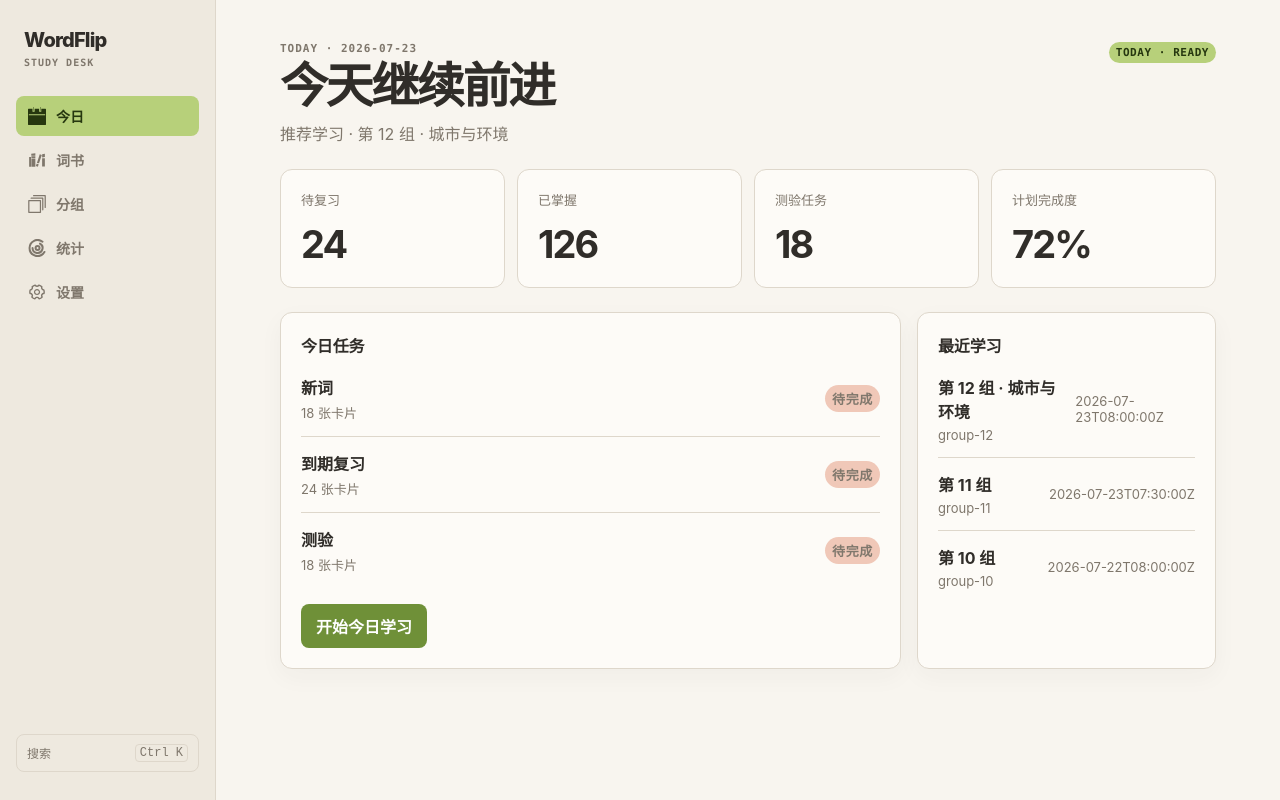
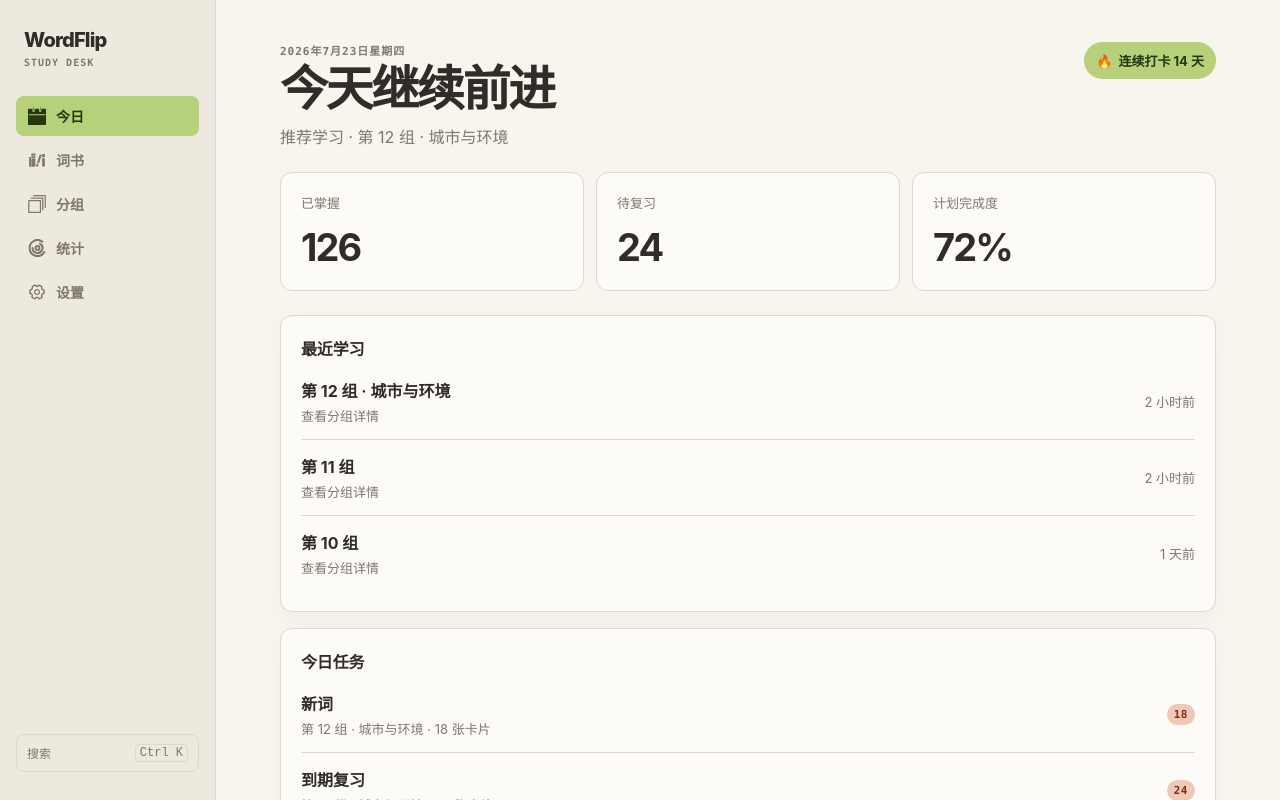
Before and after one commit to Co-So/word-flip, a React (Vite) app in the folder wordflip-web/: page /today in a window 1280 px wide. Shown: the top 800 px of the page. Built offline with nearby package versions, Linux system fonts and the light colour scheme; no server answers.

Commit message:
feat(web): 展示真实今日任务与最近分组

```diff
--- a/wordflip-web/src/features/today/TodayPage.module.css
+++ b/wordflip-web/src/features/today/TodayPage.module.css
@@ -3,22 +3,24 @@
 .hero h1 { font-size: clamp(30px, 4vw, 48px); letter-spacing: -.05em; line-height: 1.04; margin: 6px 0 10px; }
 .hero p { color: var(--wf-text-muted); margin: 0; }
 .eyebrow { font-family: ui-monospace, SFMono-Regular, Menlo, monospace; font-size: 11px; font-weight: 700; letter-spacing: .09em; }
-.summaryGrid { display: grid; gap: 12px; grid-template-columns: repeat(4, minmax(0, 1fr)); list-style: none; margin: 0; padding: 0; }
+.streak { align-items: center; background: var(--wf-sage-container); border-radius: 999px; color: #26370f !important; display: inline-flex; font-size: 13px; font-weight: 700; gap: 6px; padding: 9px 12px; white-space: nowrap; }
+.summaryGrid { display: grid; gap: 12px; grid-template-columns: repeat(3, minmax(0, 1fr)); list-style: none; margin: 0; padding: 0; }
 .summaryGrid li { background: var(--wf-surface); border: 1px solid var(--wf-border); border-radius: var(--wf-radius-panel); display: grid; gap: 12px; min-width: 0; padding: 20px; }
 .summaryGrid span { color: var(--wf-text-muted); font-size: 13px; }
 .summaryGrid strong { font-size: clamp(26px, 3vw, 38px); letter-spacing: -.05em; }
-.workspace { display: grid; gap: 16px; grid-template-columns: minmax(0, 1.35fr) minmax(280px, .65fr); }
+.workspace { display: grid; gap: 16px; }
 .taskList, .recentList { display: grid; gap: 0; list-style: none; margin: 0; padding: 0; }
 .taskList li, .recentList li { align-items: center; border-top: 1px solid var(--wf-border); display: flex; gap: 16px; justify-content: space-between; padding: 14px 0; }
 .taskList li:first-child, .recentList li:first-child { border-top: 0; padding-top: 2px; }
-.taskList div, .recentList div { display: grid; gap: 4px; min-width: 0; }
-.taskList span, .recentList span, .recentList time { color: var(--wf-text-muted); font-size: 13px; }
-.primaryLink, .secondaryLink { border-radius: var(--wf-radius-control); display: inline-flex; font-weight: 700; justify-content: center; margin-top: 16px; padding: 10px 15px; }
-.primaryLink { background: var(--wf-sage); color: white; }
-.secondaryLink { background: var(--wf-sage-container); color: #26370f; margin-top: 0; }
+.taskCopy, .taskLink, .recentLink { display: grid; gap: 4px; min-width: 0; }
+.taskLink, .recentLink { color: inherit; text-decoration: none; }
+.taskLink:hover strong, .recentLink:hover strong { text-decoration: underline; }
+.taskCopy span, .recentLink span, .recentList time, .emptyRecent { color: var(--wf-text-muted); font-size: 13px; }
+.recentList time { flex: 0 0 auto; }
+.emptyRecent { margin: 0; padding: 2px 0; }
+.secondaryLink { background: var(--wf-sage-container); border-radius: var(--wf-radius-control); color: #26370f; display: inline-flex; font-weight: 700; justify-content: center; margin-top: 0; padding: 10px 15px; }
 @media (max-width: 820px) {
   .summaryGrid { grid-template-columns: repeat(2, minmax(0, 1fr)); }
-  .workspace { grid-template-columns: 1fr; }
 }
 @media (max-width: 480px) {
   .hero { align-items: flex-start; flex-direction: column; }
--- a/wordflip-web/src/features/today/TodayPage.tsx
+++ b/wordflip-web/src/features/today/TodayPage.tsx
@@ -1,4 +1,4 @@
-import { useEffect, useState } from "react";
+import { useCallback, useEffect, useState } from "react";
 import { Link } from "react-router-dom";
 import { AsyncState } from "@/components/AsyncState/AsyncState";
 import { EmptyState } from "@/components/EmptyState/EmptyState";
@@ -6,11 +6,55 @@ import { Panel } from "@/components/Panel/Panel";
 import { StatusTag } from "@/components/StatusTag/StatusTag";
 import type { AppError } from "@/data/contracts/AppError";
 import { useRepositories } from "@/data/runtime/RepositoryContext";
-import type { TodaySummary } from "@/domain/today";
+import type { TodaySummary, TodayTask } from "@/domain/today";
 import styles from "./TodayPage.module.css";
 
 function errorMessage(error: unknown): string {
   return (error as AppError).message ?? "暂时无法获取今日安排";
+}
+
+function formatChineseDate(date: string): string {
+  const [year, month, day] = date.split("-").map(Number);
+  const weekday = ["日", "一", "二", "三", "四", "五", "六"][new Date(year, month - 1, day).getDay()];
+  return `${year}年${month}月${day}日星期${weekday}`;
+}
+
+function formatRelativeTime(timestamp: string): string {
+  const elapsedMinutes = Math.max(0, Math.floor((Date.now() - new Date(timestamp).getTime()) / 60_000));
+  if (elapsedMinutes < 1) return "刚刚";
+  if (elapsedMinutes < 60) return `${elapsedMinutes} 分钟前`;
+  const elapsedHours = Math.floor(elapsedMinutes / 60);
+  if (elapsedHours < 24) return `${elapsedHours} 小时前`;
+  return `${Math.floor(elapsedHours / 24)} 天前`;
+}
+
+function taskGroupId(task: TodayTask, recommendedStudy: TodaySummary["recommendedStudy"]): string | null {
+  // 新词和到期任务优先进入服务端给出的首个来源分组；无来源才使用推荐分组兜底。
+  return task.sources[0]?.groupId ?? recommendedStudy?.groupId ?? null;
+}
+
+function taskDescription(task: TodayTask, recommendedStudy: TodaySummary["recommendedStudy"]): string {
+  const groupName = task.sources[0]?.groupName ?? recommendedStudy?.groupName;
+  return groupName ? `${groupName} · ${task.count} 张卡片` : `${task.count} 张卡片`;
+}
+
+interface TaskRowProps {
+  kind: "newWords" | "dueReview" | "quiz";
+  task: TodayTask;
+  recommendedStudy: TodaySummary["recommendedStudy"];
+}
+
+function TaskRow({ kind, task, recommendedStudy }: TaskRowProps) {
+  const groupId = kind === "quiz" ? null : taskGroupId(task, recommendedStudy);
+  const content = <div className={styles.taskCopy}>
+    <strong>{task.label}</strong>
+    <span>{kind === "quiz" ? "测验将在下一阶段开放" : taskDescription(task, recommendedStudy)}</span>
+  </div>;
+
+  return <li>
+    {groupId ? <Link className={styles.taskLink} to={`/groups/${groupId}`}>{content}</Link> : content}
+    <StatusTag tone={kind === "quiz" ? "sage" : "terracotta"}>{task.count}</StatusTag>
+  </li>;
 }
 
 export function TodayPage() {
@@ -18,39 +62,48 @@ export function TodayPage() {
   const [summary, setSummary] = useState<TodaySummary | null>(null);
   const [error, setError] = useState<string | null>(null);
 
-  useEffect(() => {
-    let active = true;
-    today.getSummary()
-      .then((snapshot) => {
-        if (active) setSummary(snapshot);
-      })
-      .catch((reason) => {
-        if (active) setError(errorMessage(reason));
-      });
-    return () => { active = false; };
+  const load = useCallback(async () => {
+    setError(null);
+    try {
+      const snapshot = await today.getSummary();
+      setSummary(snapshot);
+    } catch (reason) {
+      setError(errorMessage(reason));
+    }
   }, [today]);
 
-  const tasks = summary ? Object.values(summary.tasks) : [];
-  const hasTasks = tasks.some((task) => task.count > 0);
+  useEffect(() => {
+    void load();
+  }, [load]);
 
-  return <AsyncState error={error ?? undefined} status={error ? "error" : summary ? "ready" : "loading"}>
+  const tasks = summary ? [
+    ["newWords", summary.tasks.newWords],
+    ["dueReview", summary.tasks.dueReview],
+    ["quiz", summary.tasks.quiz]
+  ] as const : [];
+  const hasTasks = tasks.some(([, task]) => task.count > 0);
+
+  return <AsyncState
+    error={error ?? undefined}
+    onRetry={load}
+    status={error && !summary ? "error" : summary ? "ready" : "loading"}
+  >
     {summary ? <div className={styles.page}>
       <header className={styles.hero}>
         <div>
-          <p className={styles.eyebrow}>TODAY · {summary.date}</p>
+          <p className={styles.eyebrow}>{formatChineseDate(summary.date)}</p>
           <h1>今天继续前进</h1>
           <p>{summary.recommendedStudy
             ? `推荐学习 · ${summary.recommendedStudy.groupName}`
             : hasTasks ? "今日任务已准备好" : "今日任务已完成"}</p>
         </div>
-        <StatusTag tone="sage">TODAY · READY</StatusTag>
+        <p className={styles.streak} aria-label={`连续打卡 ${summary.streakDays} 天`}><span aria-hidden="true">🔥</span>连续打卡 {summary.streakDays} 天</p>
       </header>
 
       <ul aria-label="今日摘要" className={styles.summaryGrid}>
         {[
+          ["已掌握", summary.stats.masteredCount],
           ["待复习", summary.stats.dueReviewCount],
-          ["已掌握", summary.stats.masteredCount],
-          ["测验任务", summary.tasks.quiz.count],
           ["计划完成度", `${summary.stats.completionPercent}%`]
         ].map(([label, value]) => <li key={label}>
           <span>{label}</span>
@@ -63,22 +116,26 @@ export function TodayPage() {
         description="今天没有待完成的复习或学习任务。"
         title="今天的任务已完成"
       /> : <div className={styles.workspace}>
+        <Panel title="最近学习">
+          {summary.recentGroups.length === 0 ? <p className={styles.emptyRecent}>暂时没有最近学习的分组。</p> : <ul className={styles.recentList}>
+            {summary.recentGroups.slice(0, 3).map((group) => <li key={group.groupId}>
+              <Link aria-label={`最近学习 ${group.name}`} className={styles.recentLink} to={`/groups/${group.groupId}`}>
+                <strong>{group.name}</strong>
+                <span>查看分组详情</span>
+              </Link>
+              <time dateTime={group.lastStudiedAt}>{formatRelativeTime(group.lastStudiedAt)}</time>
+            </li>)}
+          </ul>}
+        </Panel>
+
         <Panel className={styles.tasks} title="今日任务">
           <ul className={styles.taskList}>
-            {tasks.filter((task) => task.count > 0).map((task) => <li key={task.label}>
-              <div><strong>{task.label}</strong><span>{task.count} 张卡片</span></div>
-              <StatusTag tone="terracotta">待完成</StatusTag>
-            </li>)}
-          </ul>
-          <Link className={styles.primaryLink} to="/study/study-demo">开始今日学习</Link>
-        </Panel>
-
-        <Panel title="最近学习">
-          <ul className={styles.recentList}>
-            {summary.recentGroups.slice(0, 3).map((group) => <li aria-label={`最近学习 ${group.name}`} key={group.groupId}>
-              <div><strong>{group.name}</strong><span>{group.groupId}</span></div>
-              <time dateTime={group.lastStudiedAt}>{group.lastStudiedAt}</time>
-            </li>)}
+            {tasks.filter(([, task]) => task.count > 0).map(([kind, task]) => <TaskRow
+              key={kind}
+              kind={kind}
+              recommendedStudy={summary.recommendedStudy}
+              task={task}
+            />)}
           </ul>
         </Panel>
       </div>}
```
Also changed, not shown: 2 other files (tests, documents, lock files or other folders).
